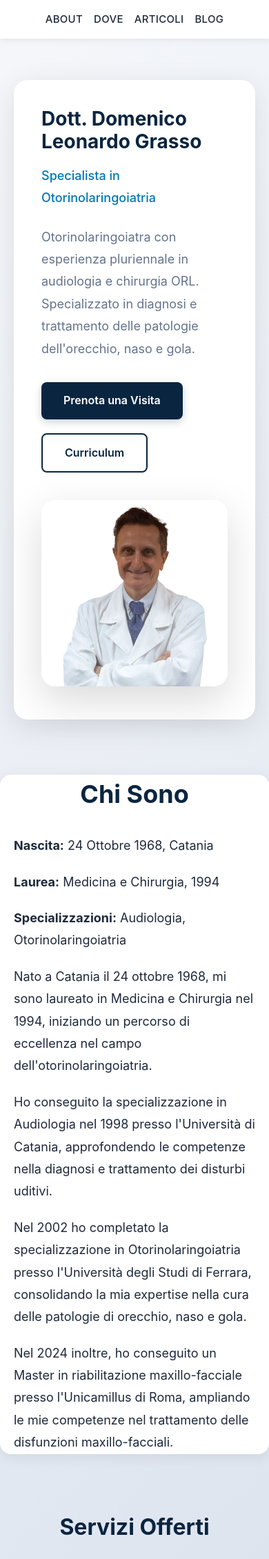
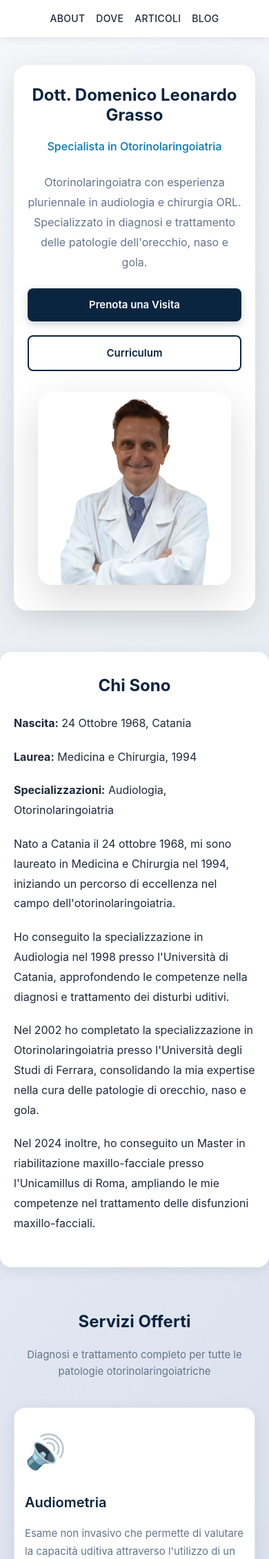
Before and after one commit to ffedericograsso/portfolioDottGrasso, a PHP site: page / in a window 390 px wide. Shown: the top 2260 px of the page at 69% size. Run offline with PHP 8.4, Linux system fonts and the light colour scheme; a stand-in replaces the project's code that opens the database connection; some libraries are stand-ins or nearby versions.

Commit message:
cssAggiornato

```diff
--- a/css/styles.css
+++ b/css/styles.css
@@ -21,6 +21,7 @@ body {
     color: var(--text-dark);
     line-height: 1.6;
     font-size: 16px;
+    overflow-x: hidden;
 }
 
 /* Header Styles */
@@ -40,6 +41,12 @@ body {
     display: flex;
     gap: 32px;
     align-items: center;
+    flex-wrap: wrap;
+    justify-content: center;
+}
+
+.links p {
+    margin: 0;
 }
 
 .header a {
@@ -939,24 +956,36 @@ td a:hover {
     transform: translateY(0);
 }
 
-/* Responsive Design */
+/* ============================================
+   RESPONSIVE DESIGN - TABLET (max-width: 968px)
+   ============================================ */
 @media (max-width: 968px) {
     .hero-content {
         grid-template-columns: 1fr;
         gap: 40px;
-        padding: 40px;
+        padding: 40px 30px;
     }
 
     .hero-text h1 {
         font-size: 36px;
+        text-align: center;
     }
 
     .hero-text .subtitle {
         font-size: 20px;
+        text-align: center;
+    }
+
+    .hero-text p {
+        text-align: center;
+    }
+
+    .hero-buttons {
+        justify-content: center;
     }
 
     .services-grid {
-        grid-template-columns: 1fr;
+        grid-template-columns: repeat(auto-fit, minmax(250px, 1fr));
     }
 
     .header {
@@ -975,43 +1003,188 @@ td a:hover {
     .article-title-container,
     .article-content-container,
     .article-back-link {
-        padding-left: 40px;
-        padding-right: 40px;
+        padding: 40px 30px;
+    }
+
+    .section-title {
+        font-size: 36px;
+    }
+
+    /* Tabelle responsive su tablet */
+    table {
+        font-size: 14px;
+    }
+
+    thead th,
+    td {
+        padding: 15px 10px;
     }
 }
 
+/* ============================================
+   RESPONSIVE DESIGN - MOBILE (max-width: 640px)
+   ============================================ */
 @media (max-width: 640px) {
+    body {
+        font-size: 15px;
+    }
+
+    /* Sezioni con padding ridotto */
     .hero-section,
     .services-section,
     .bio-section,
     .contact-section,
     .location-section,
     .articles-section,
-    .article-detail-section {
+    .article-detail-section,
+    .form-section {
         padding: 0 20px;
+        margin-top: 40px;
+        margin-bottom: 60px;
+    }
+
+    /* Header mobile */
+    .header {
+        padding: 15px 15px;
+    }
+
+    .links {
+        gap: 12px 16px;
+    }
+
+    .header a {
+        font-size: 14px;
+    }
+
+    .header a.buttonTitle {
+        padding: 10px 20px;
+        font-size: 14px;
+    }
+
+    /* Hero Section mobile */
+    .hero-content {
+        padding: 30px 20px;
+        gap: 30px;
     }
 
     .hero-text h1 {
-        font-size: 28px;
+        font-size: 26px;
     }
 
     .hero-text .subtitle {
         font-size: 18px;
     }
 
+    .hero-text p {
+        font-size: 16px;
+        margin-bottom: 24px;
+    }
+
+    .hero-buttons {
+        flex-direction: column;
+        width: 100%;
+    }
+
+    .btn-primary,
+    .btn-secondary {
+        width: 100%;
+        text-align: center;
+        padding: 12px 24px;
+        font-size: 15px;
+    }
+
+    #fotoProfilo {
+        max-width: 280px;
+    }
+
+    /* Section titles mobile */
     .section-title {
-        font-size: 32px;
+        font-size: 28px;
+        margin-bottom: 16px;
+    }
+
+    .section-subtitle {
+        font-size: 16px;
+        margin-bottom: 40px;
+        padding: 0 10px;
+    }
+
+    /* Services grid mobile */
+    .services-grid {
+        grid-template-columns: 1fr;
+        gap: 20px;
+    }
+
+    .service-card {
+        padding: 30px 20px;
+    }
+
+    .service-card h3 {
+        font-size: 20px;
+    }
+
+    .service-card p {
+        font-size: 15px;
+    }
+
+    /* Bio section mobile */
+    .bio-section {
+        padding: 30px 20px;
+        margin: 40px auto 60px;
+    }
+
+    .bio-section h2 {
+        font-size: 26px;
+        margin-bottom: 20px;
+    }
+
+    .bio-section p {
+        font-size: 16px;
+    }
+
+    /* Contact section mobile */
+    .contact-section {
+        padding: 30px 20px;
+        margin: 40px auto 60px;
+    }
+
+    .contact-section h3 {
+        font-size: 26px;
+        margin-bottom: 20px;
+    }
+
+    #menu {
+        font-size: 15px;
+        padding: 14px 16px;
+    }
+
+    #telefono {
+        font-size: 20px;
+        word-break: break-word;
+    }
+
+    /* Tabelle responsive - versione mobile */
+    .location-section {
+        overflow-x: auto;
+        -webkit-overflow-scrolling: touch;
     }
 
     table {
+        font-size: 13px;
+        min-width: 600px;
+    }
+
+    thead th {
+        padding: 15px 10px;
         font-size: 14px;
     }
 
-    thead th,
     td {
-        padding: 12px;
+        padding: 15px 10px;
+        font-size: 13px;
     }
 
+    /* Search bar mobile */
     .search-wrapper {
         max-width: 100%;
     }
@@ -1057,153 +1281,146 @@ td a:hover {
         height: 40px;
     }
 
-    /* Form responsive */
-    .form-section {
-        padding: 0 20px;
+    .form-label {
+        font-size: 14px;
     }
 
+    .form-input {
+        font-size: 15px;
+        padding: 12px 16px;
+    }
+
+    .btn-login {
+        padding: 14px 28px;
+        font-size: 15px;
+    }
+
+    /* Form insert post/article mobile */
     .form-header {
-        padding: 40px 24px 24px;
+        padding: 30px 20px 20px;
     }
 
     .form-title {
-        font-size: 28px;
+        font-size: 26px;
+    }
+
+    .form-subtitle {
+        font-size: 14px;
     }
 
     .modern-form {
-        padding: 30px 24px 40px;
+        padding: 25px 20px 35px;
+    }
+
+    .form-group {
+        margin-bottom: 24px;
+    }
+
+    .form-input,
+    .form-textarea {
+        font-size: 15px;
+        padding: 12px 16px;
+    }
+
+    .form-textarea {
+        min-height: 120px;
+    }
+
+    .file-input-label {
+        padding: 16px;
+        font-size: 14px;
+        flex-direction: column;
+        gap: 8px;
+    }
+
+    .file-input-label svg {
+        width: 32px;
+        height: 32px;
     }
 
     .form-actions {
         flex-direction: column;
+        gap: 12px;
+        margin-top: 28px;
+        padding-top: 24px;
     }
 
     .btn-submit,
     .btn-cancel {
         width: 100%;
+        padding: 14px 24px;
+        font-size: 15px;
+    }
+
+    /* Footer mobile */
+    .footer {
+        padding: 25px 15px;
+        font-size: 14px;
+    }
+
+    /* Inserisci articolo/post button */
+    .btnInserisciArticolo,
+    .btnInserisciPost {
+        width: 100%;
+        text-align: center;
+        padding: 12px 24px;
+        font-size: 15px;
     }
 }
 
-/* Post Detail Page Styles (aggiungi a styles.css) */
-.post-detail-section {
-    max-width: 900px;
-    margin: 60px auto 120px;
-    padding: 0 40px;
+/* ============================================
+   RESPONSIVE DESIGN - EXTRA SMALL (max-width: 480px)
+   ============================================ */
+@media (max-width: 480px) {
+    .hero-text h1 {
+        font-size: 24px;
     }
 
-.post-container {
-    background: white;
-    border-radius: 20px;
-    box-shadow: 0 10px 40px rgba(0, 0, 0, 0.1);
-    overflow: hidden;
+    .hero-text .subtitle {
+        font-size: 16px;
     }
 
-.post-title-container {
-    padding: 50px 60px 30px;
-    border-bottom: 2px solid var(--border-color);
+    .section-title {
+        font-size: 24px;
     }
 
-.post-detail-title {
-    font-size: 42px;
-    font-weight: 700;
-    color: var(--primary-color);
-    line-height: 1.3;
-    margin: 0;
+    .section-subtitle {
+        font-size: 15px;
     }
 
-.post-content-container {
-    padding: 40px 60px;
+    .service-card {
+        padding: 25px 15px;
     }
 
-.post-image-wrapper {
-    margin-bottom: 40px;
-    border-radius: 12px;
-    overflow: hidden;
-    box-shadow: 0 8px 24px rgba(0, 0, 0, 0.12);
+    .bio-section h2,
+    .contact-section h3 {
+        font-size: 24px;
     }
 
-.post-detail-image {
-    width: 100%;
-    height: auto;
-    display: block;
-    object-fit: cover;
+    .article-detail-title {
+        font-size: 22px;
     }
 
-.post-text {
-    font-size: 18px;
-    line-height: 1.8;
-    color: var(--text-dark);
+    .login-title {
+        font-size: 22px;
     }
 
-.post-text br {
-    margin-bottom: 8px;
+    .form-title {
+        font-size: 24px;
     }
 
-.post-link {
-    color: var(--accent-color);
-    text-decoration: none;
-    font-weight: 500;
-    word-break: break-all;
-    transition: color 0.3s ease;
-    border-bottom: 1px solid transparent;
+    #telefono {
+        font-size: 18px;
     }
 
-.post-link:hover {
-    color: var(--secondary-color);
-    border-bottom-color: var(--secondary-color);
+    /* Tabella ancora più compatta */
+    table {
+        min-width: 550px;
+        font-size: 12px;
     }
 
-.post-back-link {
-    padding: 40px 60px;
-    border-top: 2px solid var(--border-color);
-}
-
-.btnInserisciPost {
-    display: inline-block;
-    margin-top: 20px;
-    padding: 14px 32px;
-    background: var(--primary-color);
-    color: white;
-    border-radius: 8px;
-    font-weight: 600;
-    text-decoration: none;
-    transition: all 0.3s ease;
-}
-
-.btnInserisciPost:hover {
-    background: var(--secondary-color);
-    transform: translateY(-2px);
-}
-
-/* Responsive per Post */
-@media (max-width: 968px) {
-    .post-detail-title {
-        font-size: 32px;
-    }
-
-    .post-title-container,
-    .post-content-container,
-    .post-back-link {
-        padding-left: 40px;
-        padding-right: 40px;
+    thead th,
+    td {
+        padding: 12px 8px;
     }
 }
-
-@media (max-width: 640px) {
-    .post-detail-title {
-        font-size: 28px;
-    }
-
-    .post-title-container {
-        padding: 30px 20px 20px;
-    }
-
-    .post-content-container,
-    .post-back-link {
-        padding: 30px 20px;
-    }
-
-    .post-text {
-        font-size: 16px;
-    }
-}
```
Also changed, not shown: other parts of css/styles.css (+78 -18 lines), controllaCredenziali.php (+1 -6 lines). Lines whose indentation alone changed are shown as unchanged.
